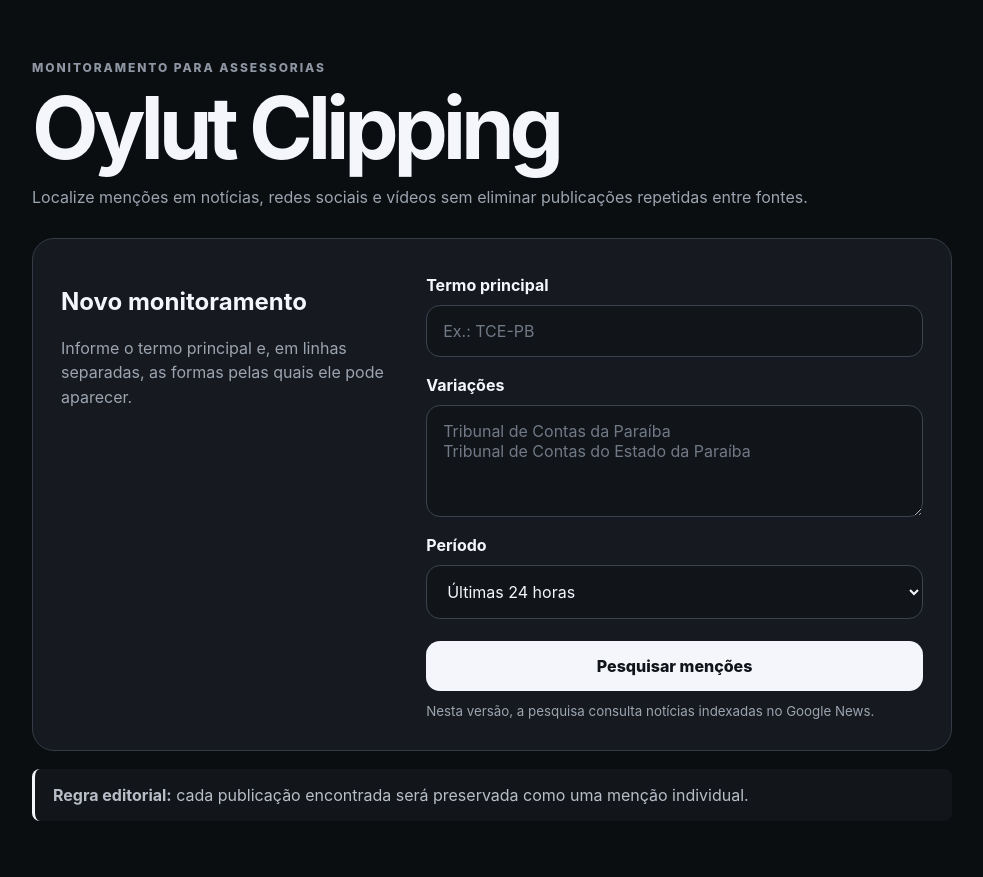
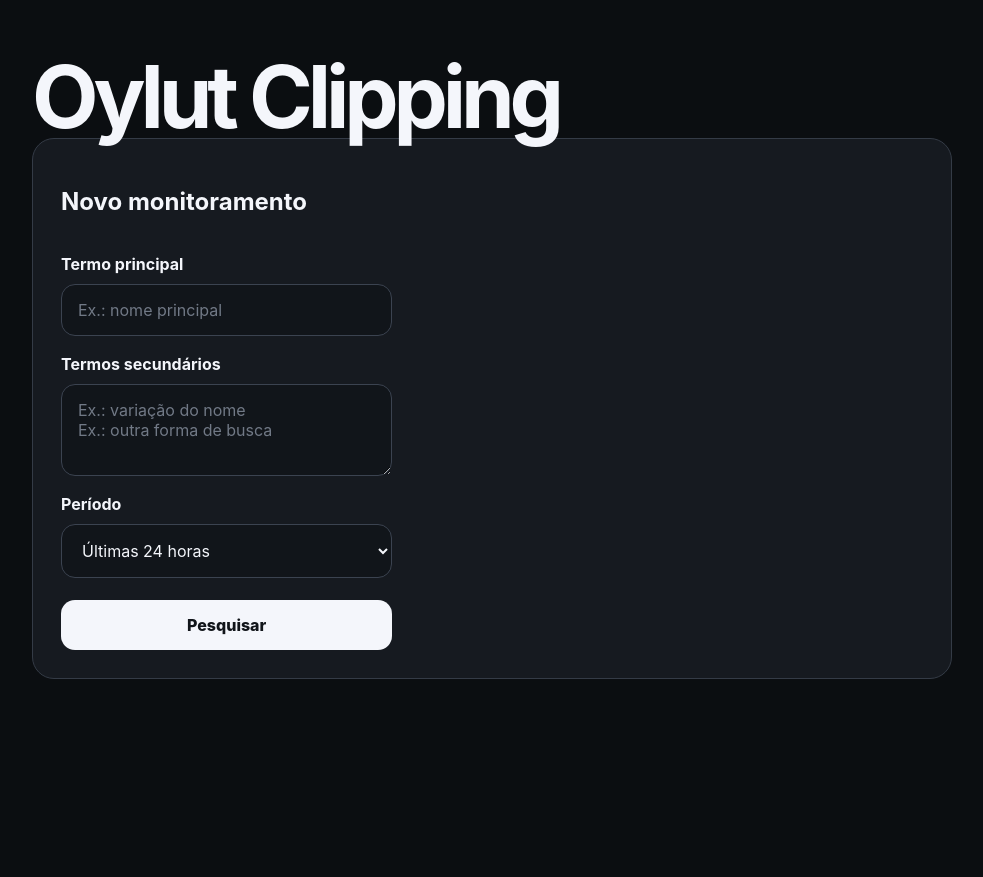
Before and after one commit to lopestulyopb/oylut-clipping, a FastAPI app: page / in a window 1280 px wide. Shown: the whole page, without its empty margins (148-1131 px from the left). After the commit the page ends 679 px from the top, so only its background shows below. Run offline with FastAPI, Linux system fonts and the light colour scheme; parts of the project's set-up code (start-up, migrations or seed data) failed here and were passed over.

Commit message:
ui: simplify monitoring form

```diff
--- a/app/templates/index.html
+++ b/app/templates/index.html
@@ -7,29 +7,24 @@
     <link rel="stylesheet" href="{{ url_for('static', path='/css/app.css') }}">
 </head>
 <body>
-    <main class="page-shell">
-        <header class="hero">
-            <span class="eyebrow">Monitoramento para assessorias</span>
+    <main class="page-shell compact-shell">
+        <header class="simple-brand">
             <h1>Oylut Clipping</h1>
-            <p>Localize menções em notícias, redes sociais e vídeos sem eliminar publicações repetidas entre fontes.</p>
         </header>
 
-        <section class="search-card" aria-labelledby="search-title">
-            <div>
+        <section class="search-card compact-card" aria-labelledby="search-title">
+            <form method="post" action="/pesquisar">
                 <h2 id="search-title">Novo monitoramento</h2>
-                <p>Informe o termo principal e, em linhas separadas, as formas pelas quais ele pode aparecer.</p>
-            </div>
 
-            <form method="post" action="/pesquisar">
                 {% if error %}<div class="alert alert-error">{{ error }}</div>{% endif %}
 
                 <label for="main_term">Termo principal</label>
                 <input id="main_term" name="main_term" type="text" maxlength="150" required
-                       placeholder="Ex.: TCE-PB" value="{{ form.main_term if form else '' }}">
+                       placeholder="Ex.: nome principal" value="{{ form.main_term if form else '' }}">
 
-                <label for="variations">Variações</label>
-                <textarea id="variations" name="variations" rows="4"
-                          placeholder="Tribunal de Contas da Paraíba&#10;Tribunal de Contas do Estado da Paraíba">{{ form.variations if form else '' }}</textarea>
+                <label for="variations">Termos secundários</label>
+                <textarea id="variations" name="variations" rows="3"
+                          placeholder="Ex.: variação do nome&#10;Ex.: outra forma de busca">{{ form.variations if form else '' }}</textarea>
 
                 <label for="period_hours">Período</label>
                 <select id="period_hours" name="period_hours">
@@ -40,14 +35,8 @@
                     <option value="168" {% if selected_period == 168 %}selected{% endif %}>Últimos 7 dias</option>
                 </select>
 
-                <button type="submit">Pesquisar menções</button>
-                <small>Nesta versão, a pesquisa consulta notícias indexadas no Google News.</small>
+                <button type="submit">Pesquisar</button>
             </form>
-        </section>
-
-        <section class="principle">
-            <strong>Regra editorial:</strong>
-            cada publicação encontrada será preservada como uma menção individual.
         </section>
     </main>
 </body>
```
